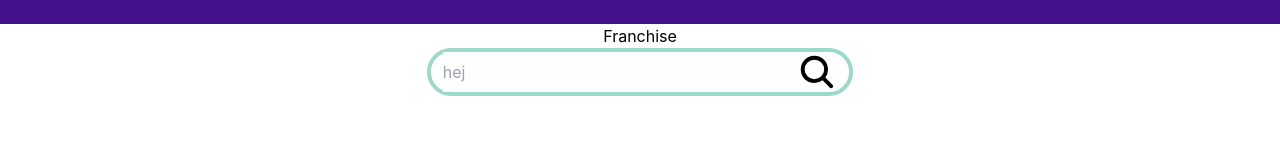
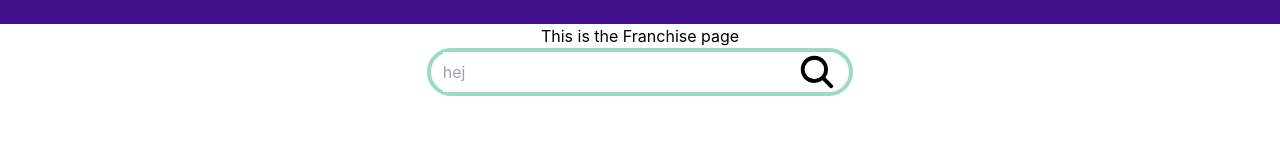
Before and after one commit to seasharpu/gamemoviedbfrontend, a React (Create React App) app: page /franchise in a window 1280 px wide. Shown: the top 160 px of the page. Built offline with nearby package versions, Linux system fonts and the light colour scheme; some icons are missing; the HTML template or start-up script is replaced by a standard one.

Commit message:
added text to pages

```diff
--- a/src/pages/Franchise.tsx
+++ b/src/pages/Franchise.tsx
@@ -1,5 +1,5 @@
 export default function Franchise() {
     return (
-      <p>Franchise</p>
+      <p>This is the Franchise page</p>
     );
   }
--- a/src/pages/game.tsx
+++ b/src/pages/game.tsx
@@ -1,5 +1,5 @@
 export default function Game() {
   return (
-    <p>Game</p>
+    <p>This is the Game Page</p>
   );
 }
--- a/src/pages/home.tsx
+++ b/src/pages/home.tsx
@@ -1,5 +1,5 @@
 export default function Home() {
   return (
-    <p>Home</p>
+    <p>This is the Home Page</p>
   );
 }
--- a/src/pages/user.tsx
+++ b/src/pages/user.tsx
@@ -1,5 +1,5 @@
 export default function User() {
   return (
-    <p>User</p>
+    <p>This is the User Page</p>
   );
 }
```
